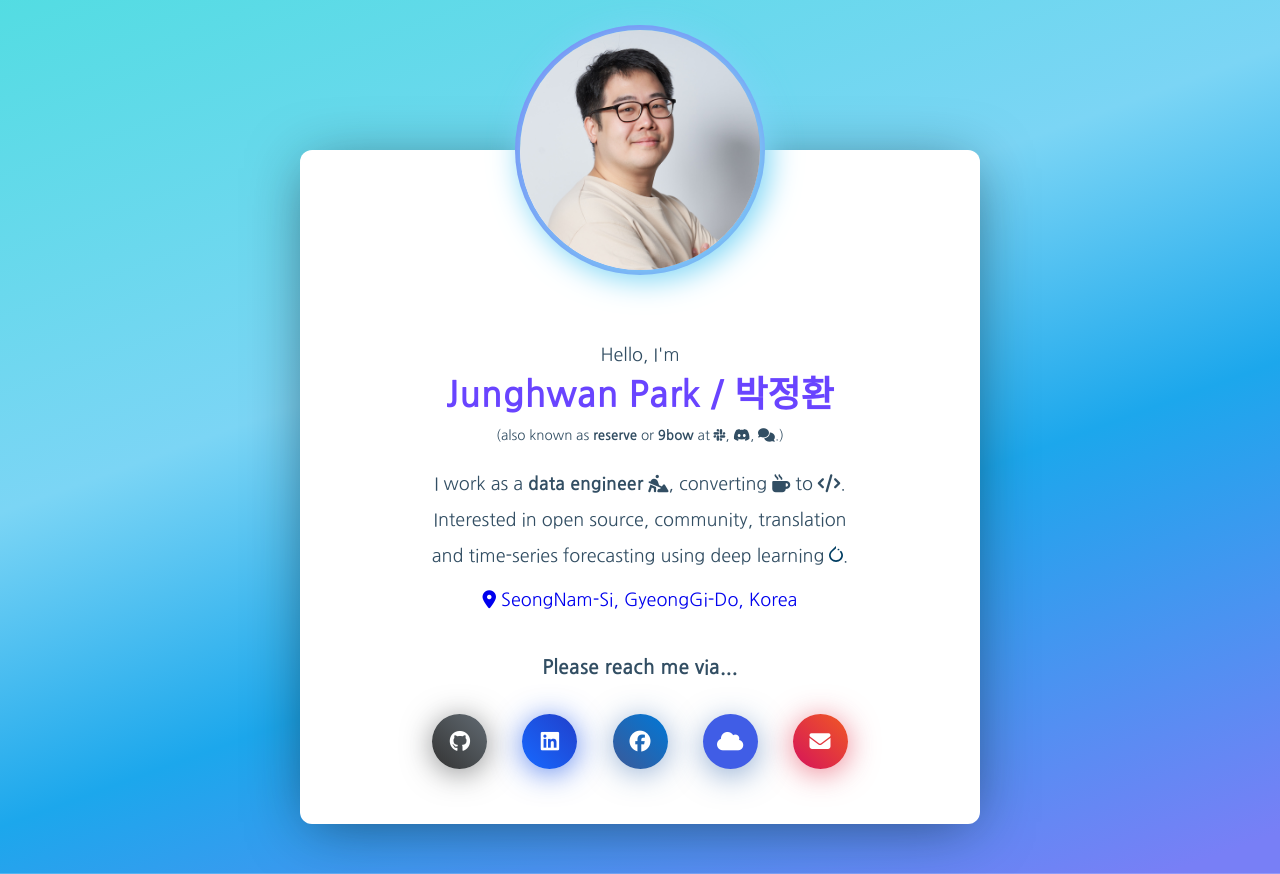
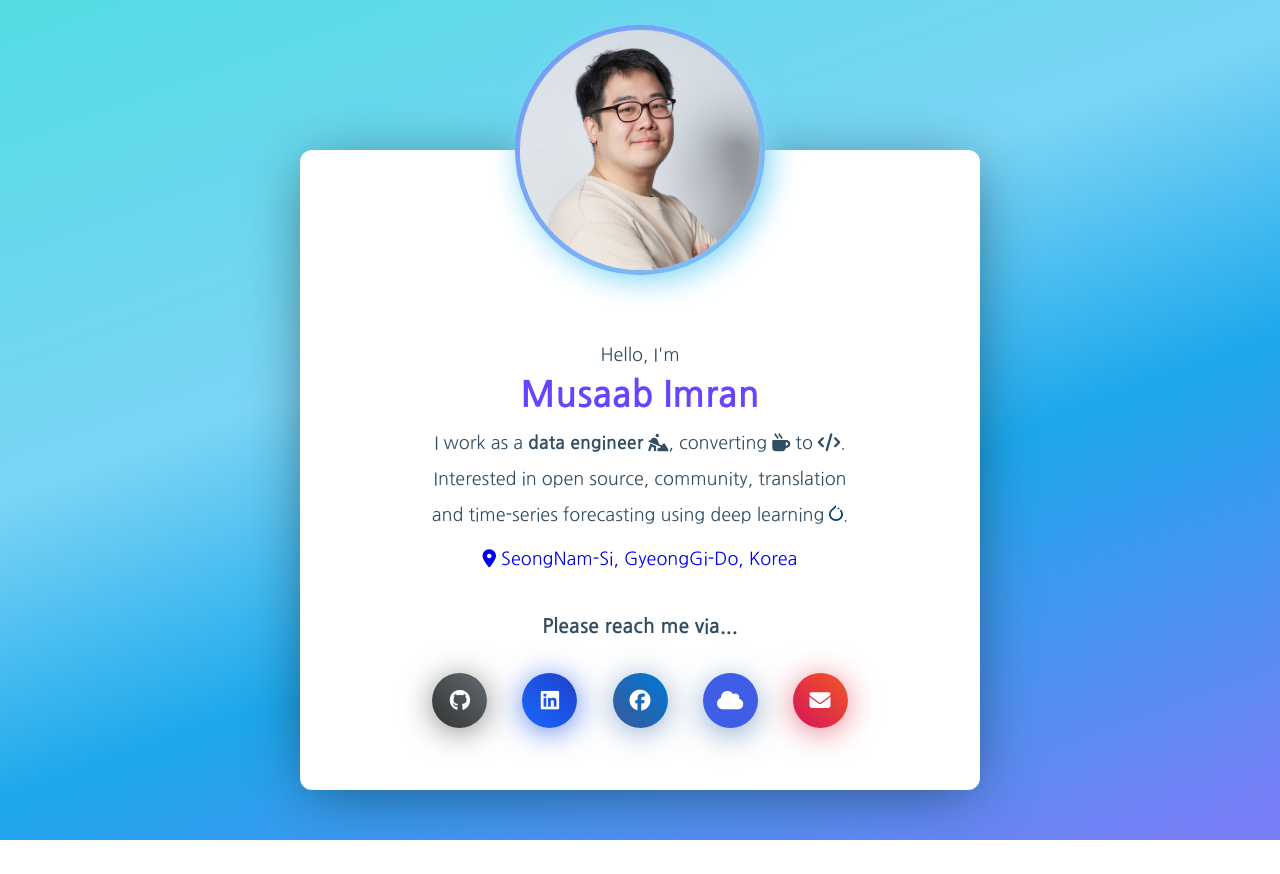
Before and after one commit to musaabimran/musaabimran.github.io, a plain HTML site: page index.html in a window 1280 px wide. After the commit the page ends 840 px from the top, so only its background shows below. Drawn offline with Linux system fonts and the light colour scheme.

Commit message:
chnages 2

```diff
--- a/index.html
+++ b/index.html
@@ -37,12 +37,8 @@
       <div class="profile-card-content">
         <div class="profile-card-name">
           Hello, I'm
-          <h1>Junghwan Park / 박정환</h1>
+          <h1>Musaab Imran</h1>
           <div class="nickname">
-            (also known as <strong>reserve</strong> or <strong>9bow</strong> at
-              <i class="fa-brands fa-slack" title="slack" aria-hidden="true"></i><span class="sr-only">Slack</span>,
-              <i class="fa-brands fa-discord" title="discord" aria-hidden="true"></i><span class="sr-only">Discord</span>,
-              <i class="fa-solid fa-comments" title="irc" aria-hidden="true"></i><span class="sr-only">IRC</span>.)
           </div>
         </div>
         <div class="profile-card-txt">
```
Also changed, not shown: README.md.
